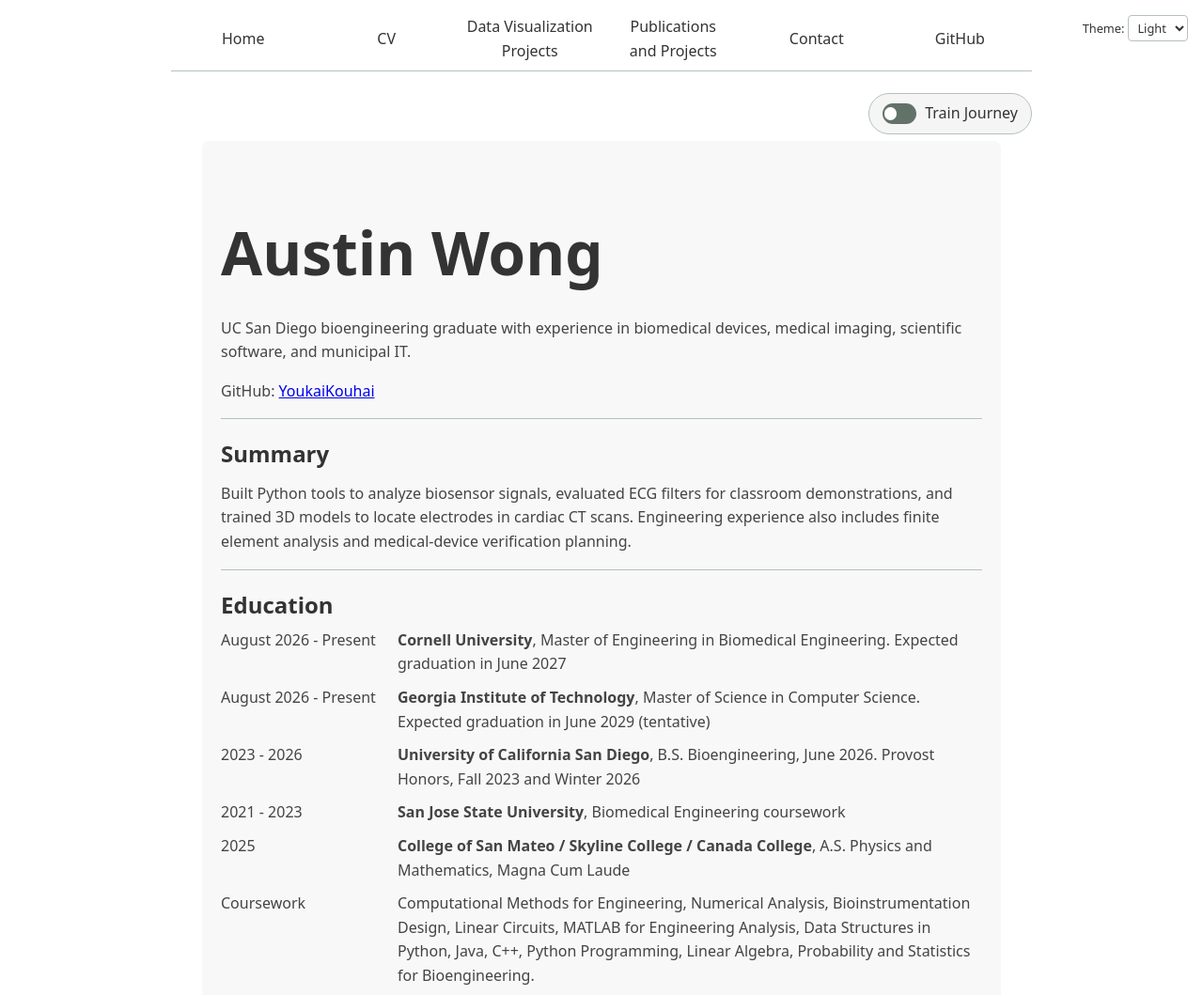
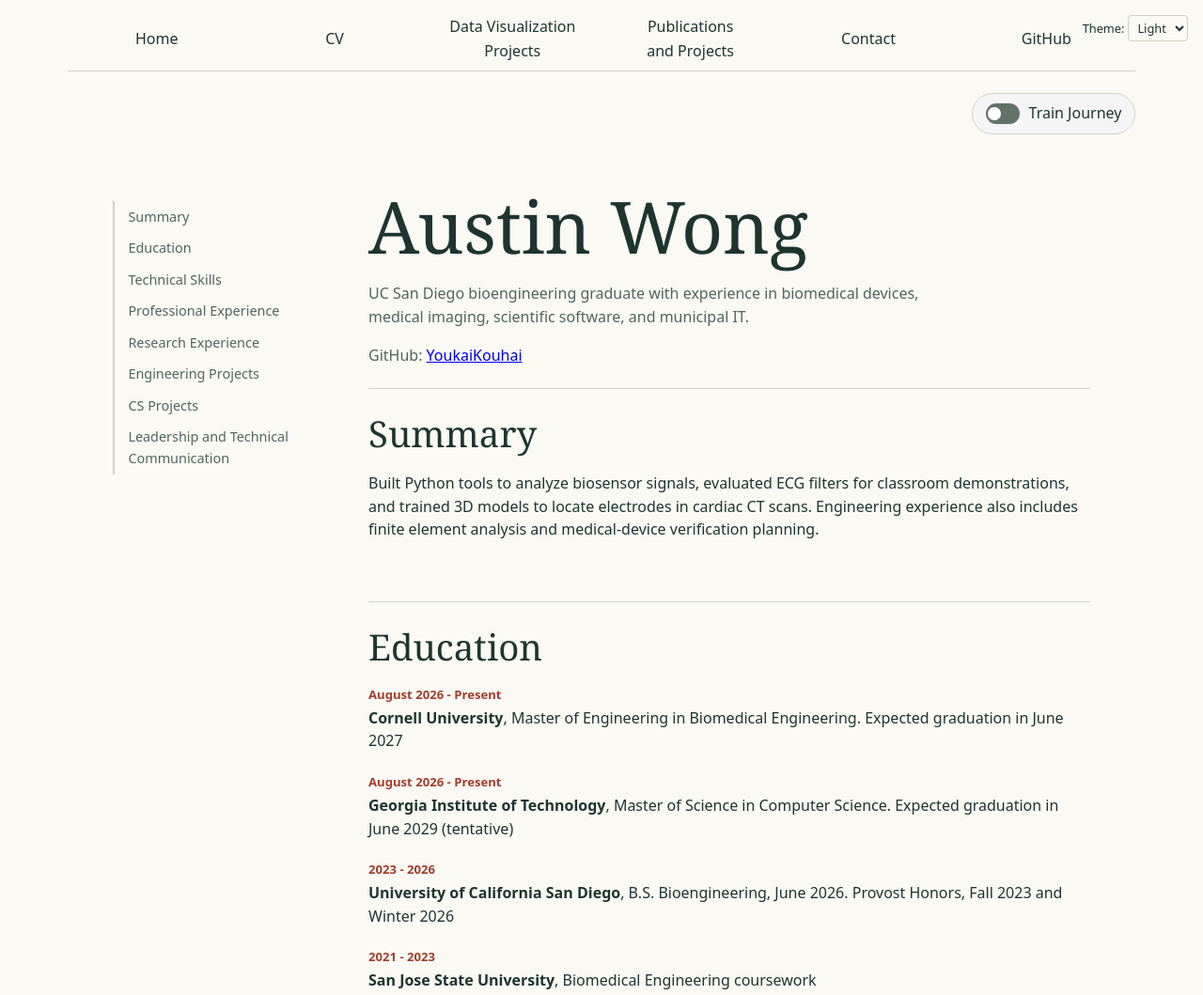
Before and after one commit to YoukaiKouhai/Project-Portfolio, a plain HTML site: page CV/index.html in a window 1280 px wide. Shown: the top 1059 px of the page at 94% size. Drawn offline with Linux system fonts and the light colour scheme.

Commit message:
Restore the prototype reading layout for the standard CV

```diff
--- a/CV/index.html
+++ b/CV/index.html
@@ -12,6 +12,7 @@
 <body>
   <header class="top"><button id="toggle" hidden aria-pressed="false" aria-controls="journey"><span class="switch" aria-hidden="true"></span>Train Journey</button></header>
   <main id="cv">
+    <nav id="cv-contents" aria-label="CV sections" hidden></nav>
 <div class="resume">
 <h1>Austin Wong</h1>
 <p>
--- a/CV/journey.css
+++ b/CV/journey.css
@@ -7,14 +7,34 @@
 [aria-pressed=true] .switch { background: #24624f }
 [aria-pressed=true] .switch::after { margin-left: auto }
 
-#cv .entry { display: block }
-.station { border-top: 1px solid var(--border-color); scroll-margin-top: 4rem }
-#cv [data-layout="skills"] .resume-line { display: grid; grid-template-columns: minmax(9rem, 1fr) 2fr; gap: .5rem }
-#cv [data-layout="skills"] .column2 { max-width: none }
-@media (max-width: 640px) {
-  #cv .resume-line, #cv [data-layout="skills"] .resume-line { display: grid; grid-template-columns: 1fr }
-  #cv .column2 { max-width: none }
-  #cv .role { text-align: left }
+html:not([data-theme="dark"]) {
+  --page-bg: #faf9f3; --text-primary: #1e352f; --text-secondary: #50665e;
+  --border-color: #cdd3c7;
+}
+body:not(.riding) { max-width: 71rem }
+#cv { display: grid; grid-template-columns: 13rem minmax(0,48rem); gap: clamp(2rem,5vw,6rem); justify-content: center; align-items: start; margin: 3rem auto; line-height: 1.55 }
+#cv-contents { display: block; position: sticky; top: 5rem; margin-top: 1rem; border: 0; border-left: 2px solid var(--border-color) }
+#cv-contents a { display: block; padding: .35rem .9rem; text-align: left; font-size: .9rem; color: var(--text-secondary) }
+#cv-contents a:hover { text-decoration: underline }
+#cv .resume { min-width: 0; background: transparent; color: var(--text-primary); margin: 0; padding: 0 }
+#cv h1, #cv h2 { font-family: Georgia, serif; font-weight: 500; line-height: 1.12 }
+#cv h1 { font-size: 4.8rem; margin: 0 }
+#cv h2 { font-size: 2.4rem; margin: 0 0 1.2rem }
+#cv .resume > p { max-width: 65ch; color: var(--text-secondary) }
+#cv .station { border-top: 1px solid var(--border-color); padding: 1.6rem 0; margin-top: 1.4rem; scroll-margin-top: 4rem }
+#cv .entry, #cv .resume-line { display: block; margin: 0 }
+#cv .entry + .entry { margin-top: 1.3rem }
+#cv .column1 { font-size: .82rem; font-weight: 650; color: #a23d2c; margin: 0 0 .15rem; white-space: normal }
+html[data-theme="dark"] #cv .column1 { color: #f2a995 }
+#cv .column2 { max-width: none }
+#cv .role { text-align: left; color: var(--text-secondary) }
+#cv .no-style { margin: .5rem 0 0 }
+#cv li + li { margin-top: .35rem }
+@media (max-width: 760px), print {
+  #cv { display: block; margin: 2rem auto }
+  #cv-contents { display: none }
+  #cv h1 { font-size: 2.8rem }
+  #cv h2 { font-size: 1.8rem }
 }
 body.riding { height: 100dvh; margin-block: 0; display: flex; flex-direction: column; overflow: hidden }
 body.riding .color-scheme { display: none }
--- a/CV/journey.js
+++ b/CV/journey.js
@@ -664,11 +664,16 @@ function toggleRide() {
   }
 }
 sections.forEach((section,i)=>{
+  const link=document.createElement("a");
+  link.href="#"+section.id;
+  link.textContent=names[i];
+  $("cv-contents").append(link);
   const stop=document.createElement("button");
   stop.textContent=shortNames[i]; stop.title=names[i]; stop.setAttribute("aria-label",names[i]);
   stop.addEventListener("click",()=>travel(i));
   $("route").append(stop);
 });
+$("cv-contents").hidden=false;
 if (ctx) $("toggle").hidden=false;
 $("toggle").addEventListener("click",toggleRide);
 $("next").addEventListener("click",()=>step(1));
```
